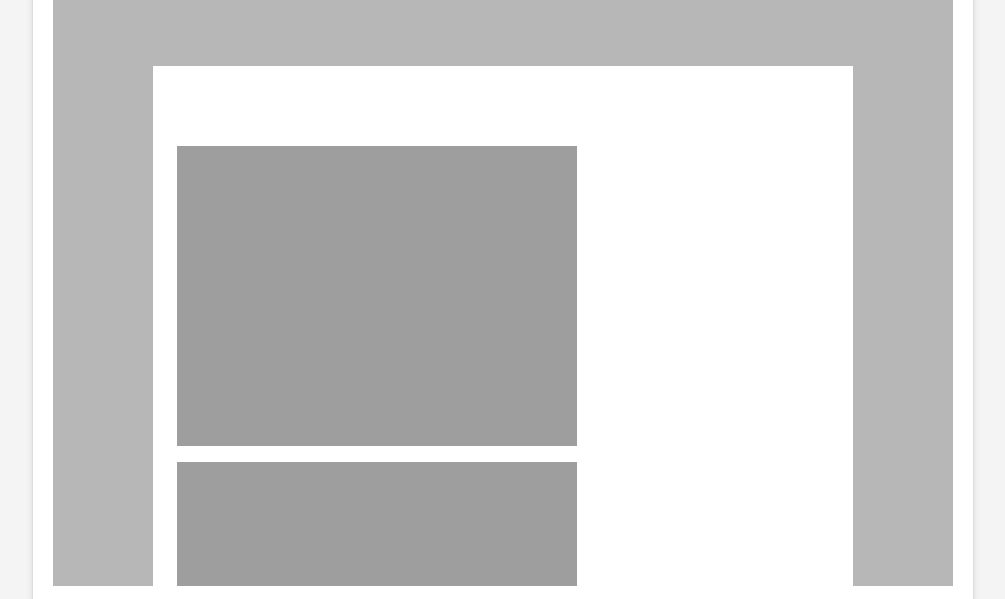
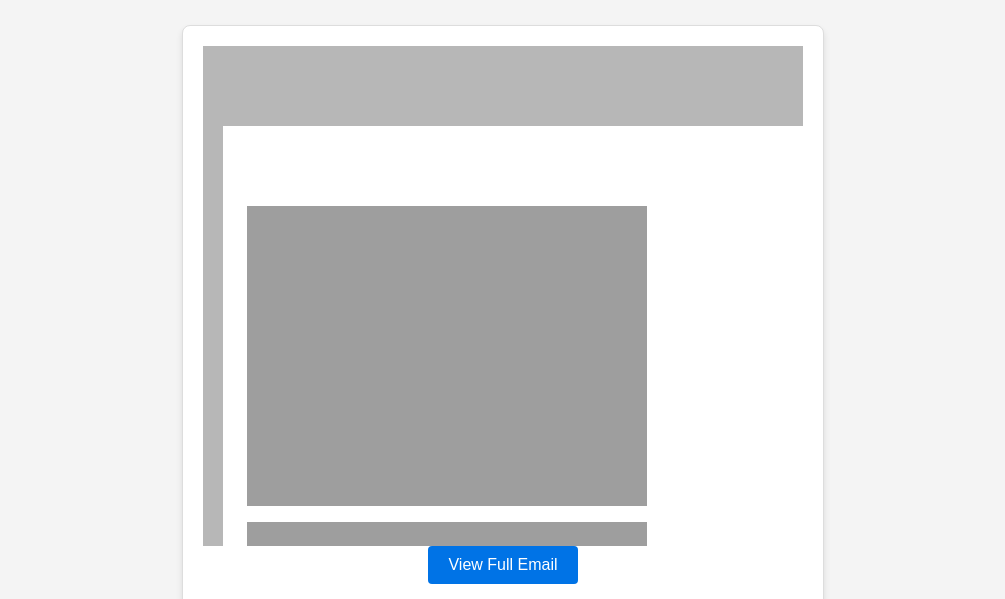
Before and after one commit to Sammy-Sosa/HTML-Emails, a plain HTML site: page index.html in a window 1280 px wide. Shown: the part 80-679 px from the top of the page, without its empty margins (137-1142 px from the left). Drawn offline with Linux system fonts and the light colour scheme.

Commit message:
Update index.html

```diff
--- a/index.html
+++ b/index.html
@@ -4,7 +4,7 @@
     <meta charset="UTF-8">
     <meta name="viewport" content="width=device-width, initial-scale=1.0">
     <title>J.O. Agency Emails</title>
-    <style>
+        <style>
         body {
             margin: 0;
             font-family: Helvetica, sans-serif;
@@ -23,6 +23,7 @@
         h1 {
             font-size: 32px;
             font-weight: bold;
+            margin-bottom: 40px;
         }
 
         .preview {
@@ -34,16 +35,18 @@
             border: 1px solid #ddd;
             background-color: white;
             width: 80%;
-            max-width: 900px;
+            max-width: 600px;
             box-shadow: 0px 4px 6px rgba(0, 0, 0, 0.1);
             border-radius: 8px;
         }
 
         .preview iframe {
             width: 100%;
-            height: 600px;
+            height: 500px; /* Fixed height for email content */
             border: none;
-            margin-bottom: 20px;
+            overflow-y: hidden; /* Prevents vertical scrolling */
+            overflow-x: hidden; /* Hides horizontal overflow */
+            box-sizing: border-box; /* Includes padding in width */
         }
 
         .preview button {
@@ -62,7 +65,7 @@
 
         @media (max-width: 768px) {
             .preview iframe {
-                height: 300px;
+                height: 300px; /* Adjust height for smaller screens */
             }
         }
     </style>
```
